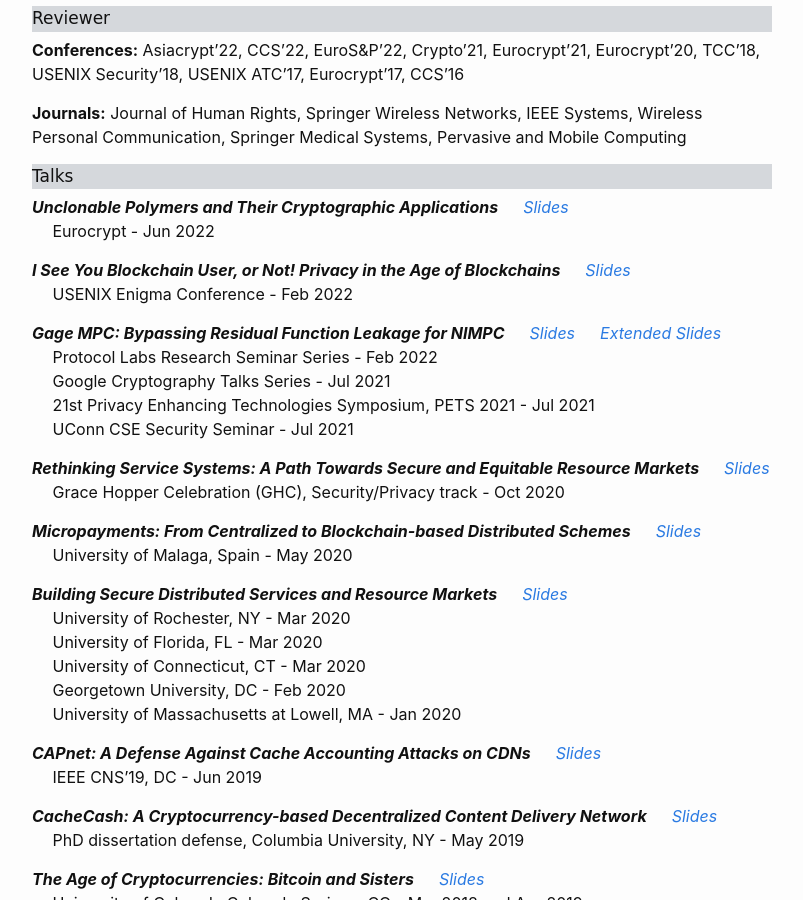
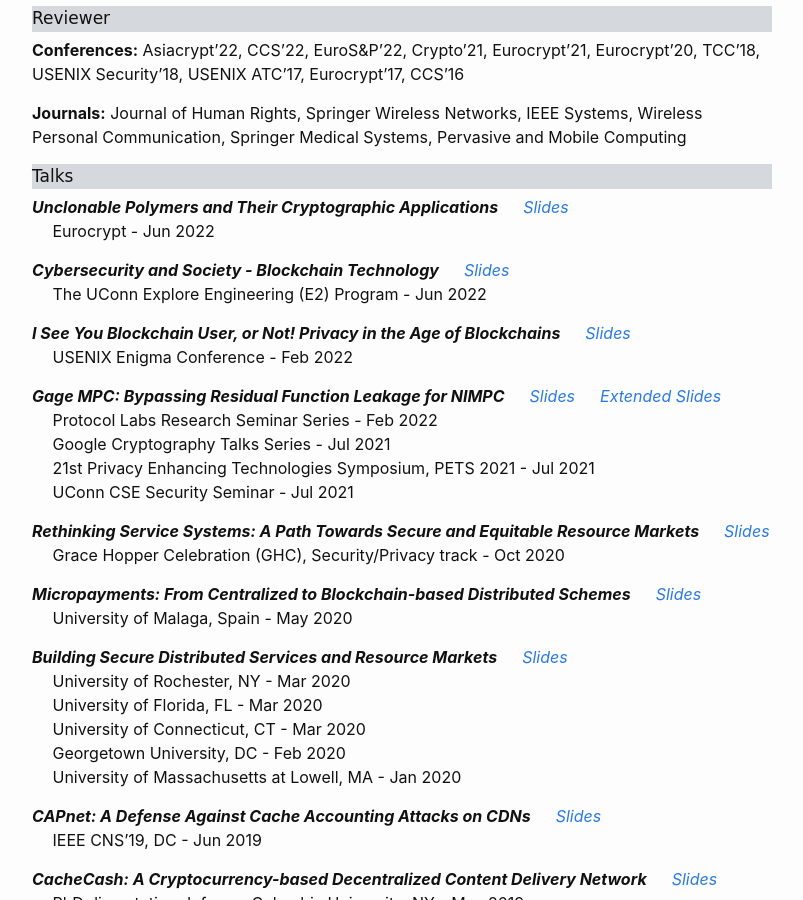
Before and after one commit to GhadaAlmashaqbeh/GhadaAlmashaqbeh.github.io, a Jekyll site: the page built from 03-talks.md, in a window 1280 px wide and 900 px high, scrolled down 588 px. Shown: the whole window, without its empty margins (238-1041 px from the left). Built offline with Jekyll 4.4.1, drawn with Linux system fonts in a browser that asks for light colours.

Commit message:
edit talks

```diff
--- a/03-talks.md
+++ b/03-talks.md
@@ -36,6 +36,9 @@
 
 ***Unclonable Polymers and Their Cryptographic Applications*** &emsp; [_Slides_](../slides/eurocrypt22.pdf) <br/>
 &emsp; Eurocrypt - Jun 2022
+
+***Cybersecurity and Society - Blockchain Technology*** &emsp; [_Slides_](uconn-explore-eng-talk.pdf) <br/>
+&emsp; The UConn Explore Engineering (E2) Program - Jun 2022
 
 ***I See You Blockchain User, or Not! Privacy in the Age of Blockchains*** &emsp; [_Slides_](../slides/enigma2022.pdf) <br/>
 &emsp; USENIX Enigma Conference - Feb 2022
```
Also changed, not shown: slides/csc-model.png (added), 1 other file.
